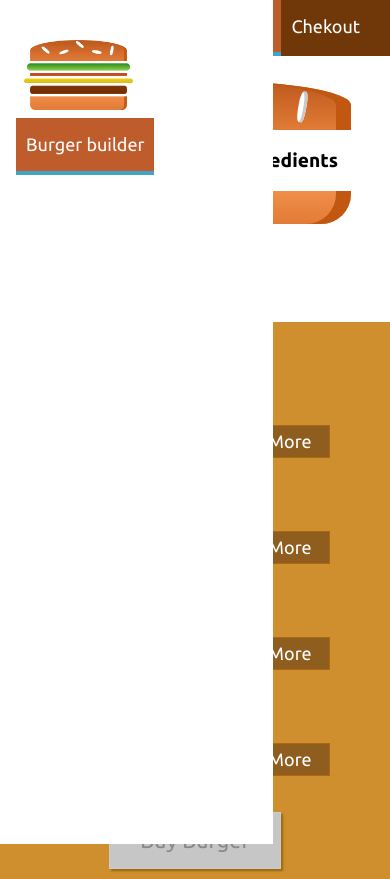
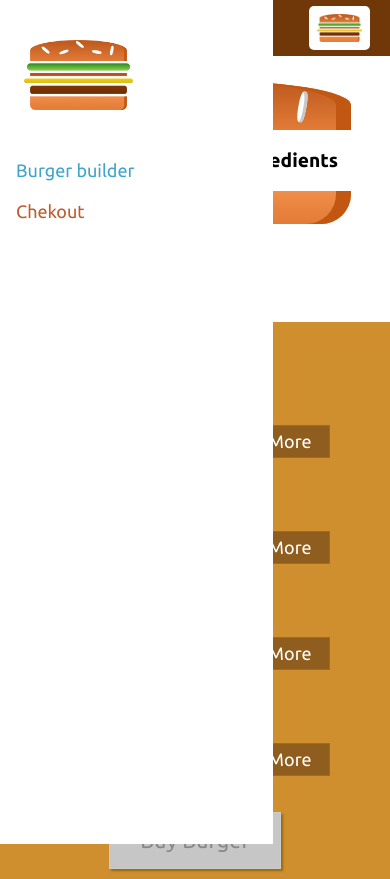
Before and after one commit to MykolajKrusser/burger_builder, a React app in the folder burger-builder/: page / in a window 390 px wide. Built offline with nearby package versions, Linux system fonts and the light colour scheme.

Commit message:
more responsive adjustments

```diff
--- a/burger-builder/src/components/Navigation/NavigationItems/NavigationItem/NavigationItem.css
+++ b/burger-builder/src/components/Navigation/NavigationItems/NavigationItem/NavigationItem.css
@@ -1,8 +1,28 @@
+.NavigationItem{
+    margin: 10px 0;
+    box-sizing: border-box;
+    display: block;
+    width: 100%;
+}
+.NavigationItem a{
+    color: #BF5C2C;
+    text-decoration: none;
+    width: 100%;
+    box-sizing: border-box;
+    display: block;
+}
+.NavigationItem a:hover,
+.NavigationItem a:active,
+.NavigationItem a.active{
+    color: #40A4C8;
+}
+
+@media (min-width: 500px){
     .NavigationItem{
         margin: 0;
-    box-sizing: border-box;
         display: flex;
         height: 100%;
+        width: auto;
         align-items: center;
     }
     .NavigationItem a{
@@ -11,8 +31,6 @@
         height: 100%;
         padding: 16px 10px;
         border-bottom: 4px solid transparent;
-    box-sizing: border-box;
-    display: block;
     }
     .NavigationItem a:hover,
     .NavigationItem a:active,
@@ -21,3 +39,4 @@
         border-bottom: 4px solid #40A4C8;
         color: white;
     }
+}
--- a/burger-builder/src/components/Navigation/NavigationItems/NavigationItems.css
+++ b/burger-builder/src/components/Navigation/NavigationItems/NavigationItems.css
@@ -5,4 +5,11 @@
     align-items: center;
     height: 100%;
     display: flex;
+    flex-direction: column;
 }
+
+@media (min-width:500px){
+    .NavigationItems{
+        flex-direction: row;
+    }
+}
--- a/burger-builder/src/components/Navigation/SideDrawer/SideDrawer.css
+++ b/burger-builder/src/components/Navigation/SideDrawer/SideDrawer.css
@@ -15,7 +15,6 @@
 @media (min-width:500px){
     .SideDrawer{
         display: none;
-
     }
 }
 
@@ -28,4 +27,5 @@
 }
 .Logo{
     height: 11%;
+    margin-bottom: 32px;
 }
--- a/burger-builder/src/components/Navigation/SideDrawer/SideDrawer.js
+++ b/burger-builder/src/components/Navigation/SideDrawer/SideDrawer.js
@@ -2,8 +2,8 @@ import React from 'react';
 import classes from './SideDrawer.css';
 import Logo from '../../Logo/Logo';
 import NavigationItems from '../NavigationItems/NavigationItems';
+
 const sideDrawer = (props)=>{
-
     return(
         <div className={classes.SideDrawer}>
             <div className={classes.Logo}>
--- a/burger-builder/src/components/Navigation/ToolBar/ToolBar.css
+++ b/burger-builder/src/components/Navigation/ToolBar/ToolBar.css
@@ -18,3 +18,8 @@
 .Logo{
     height: 80%;
 }
+@media (max-width:499px){
+    .DeskTopOnly{
+        display: none;
+    }
+}
--- a/burger-builder/src/components/Navigation/ToolBar/ToolBar.js
+++ b/burger-builder/src/components/Navigation/ToolBar/ToolBar.js
@@ -9,7 +9,7 @@ const toolbar = (props)=>(
         <div className={classes.Logo}>
             <Logo/>
         </div>
-        <nav>
+        <nav className={classes.DeskTopOnly}>
             <NavigationItems/>
         </nav>
     </header>
```
Lines whose indentation alone changed are shown as unchanged.
